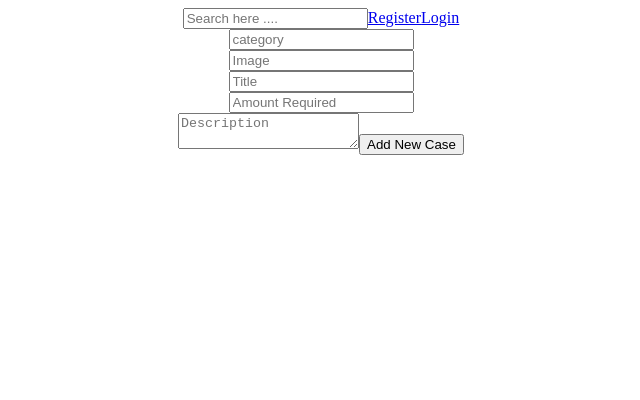
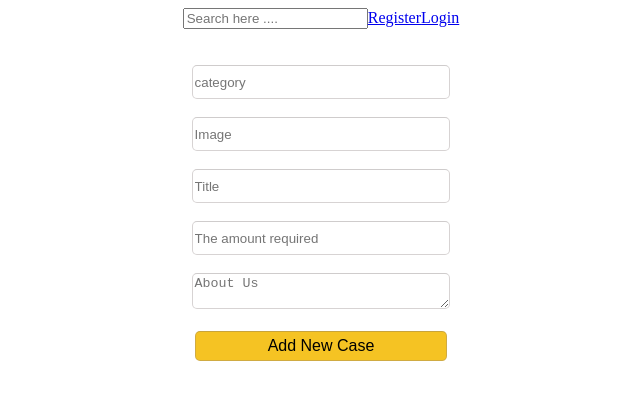
Before and after one commit to CodeWarriorsTeam/MERAKI_Academy_Project_5, a React (Create React App) app in the folder frontend/: page /newcase in a window 1280 px wide. Shown: the top 400 px of the page, without its empty margins (319-959 px from the left). Built offline with nearby package versions, Linux system fonts and the light colour scheme.

Commit message:
create css to NewCasePage

```diff
--- a/frontend/src/component/NewCase/NewCase.css
+++ b/frontend/src/component/NewCase/NewCase.css
@@ -0,0 +1,107 @@
+.newpage {
+  height: 100%;
+  width: 100%;
+}
+
+.category:hover {
+  border-top: 1px rgb(0, 0, 0) solid;
+  border-right: 1px rgb(0, 0, 0) solid;
+  border-left: 1px rgb(0, 0, 0) solid;
+  border-bottom: 1px rgb(0, 0, 0) solid;
+}
+.category {
+  height: 30px;
+  width: 20%;
+  border-top: 1px rgba(116, 105, 105, 0.342) solid;
+  border-right: 1px rgba(138, 127, 127, 0.342) solid;
+  border-left: 1px rgba(138, 127, 127, 0.342) solid;
+  border-bottom: 1px rgba(138, 127, 127, 0.342) solid;
+  color: black;
+  border-radius: 5px;
+}
+
+.image:hover {
+    border-top: 1px rgb(0, 0, 0) solid;
+    border-right: 1px rgb(0, 0, 0) solid;
+    border-left: 1px rgb(0, 0, 0) solid;
+    border-bottom: 1px rgb(0, 0, 0) solid;
+  }
+  .image {
+    height: 30px;
+    width: 20%;
+    border-top: 1px rgba(116, 105, 105, 0.342) solid;
+    border-right: 1px rgba(138, 127, 127, 0.342) solid;
+    border-left: 1px rgba(138, 127, 127, 0.342) solid;
+    border-bottom: 1px rgba(138, 127, 127, 0.342) solid;
+    color: black;
+    border-radius: 5px;
+  }
+
+  .title:hover {
+    border-top: 1px rgb(0, 0, 0) solid;
+    border-right: 1px rgb(0, 0, 0) solid;
+    border-left: 1px rgb(0, 0, 0) solid;
+    border-bottom: 1px rgb(0, 0, 0) solid;
+  }
+  .title {
+    height: 30px;
+    width: 20%;
+    border-top: 1px rgba(116, 105, 105, 0.342) solid;
+    border-right: 1px rgba(138, 127, 127, 0.342) solid;
+    border-left: 1px rgba(138, 127, 127, 0.342) solid;
+    border-bottom: 1px rgba(138, 127, 127, 0.342) solid;
+    color: black;
+    border-radius: 5px;
+  }
+  .amount:hover {
+    border-top: 1px rgb(0, 0, 0) solid;
+    border-right: 1px rgb(0, 0, 0) solid;
+    border-left: 1px rgb(0, 0, 0) solid;
+    border-bottom: 1px rgb(0, 0, 0) solid;
+  }
+  .amount {
+    height: 30px;
+    width: 20%;
+    border-top: 1px rgba(116, 105, 105, 0.342) solid;
+    border-right: 1px rgba(138, 127, 127, 0.342) solid;
+    border-left: 1px rgba(138, 127, 127, 0.342) solid;
+    border-bottom: 1px rgba(138, 127, 127, 0.342) solid;
+    color: black;
+    border-radius: 5px;
+  }
+  .description:hover {
+    border-top: 1px rgb(0, 0, 0) solid;
+    border-right: 1px rgb(0, 0, 0) solid;
+    border-left: 1px rgb(0, 0, 0) solid;
+    border-bottom: 1px rgb(0, 0, 0) solid;
+  }
+  .description {
+    height: 30px;
+    width: 20%;
+    border-top: 1px rgba(116, 105, 105, 0.342) solid;
+    border-right: 1px rgba(138, 127, 127, 0.342) solid;
+    border-left: 1px rgba(138, 127, 127, 0.342) solid;
+    border-bottom: 1px rgba(138, 127, 127, 0.342) solid;
+    color: black;
+    border-radius: 5px;
+  }
+
+  .new:hover {
+    border-top: 1px rgb(0, 0, 0) solid;
+    border-right: 1px rgb(0, 0, 0) solid;
+    border-left: 1px rgb(0, 0, 0) solid;
+    border-bottom: 1px rgb(0, 0, 0) solid;
+    cursor: pointer;
+  }
+  .new {
+    height: 30px;
+    width: 20%;
+    border-radius: 5px;
+    border-top: 1px rgba(116, 105, 105, 0.342) solid;
+    border-right: 1px rgba(138, 127, 127, 0.342) solid;
+    border-left: 1px rgba(138, 127, 127, 0.342) solid;
+    border-bottom: 1px rgba(138, 127, 127, 0.342) solid;
+    background-color: #f5c323;
+    color: black;
+    font-size: 2ch;
+  }
--- a/frontend/src/component/NewCase/NewCase.js
+++ b/frontend/src/component/NewCase/NewCase.js
@@ -1,75 +1,115 @@
 import React, { useState } from "react";
 import axios from "axios";
+import "./NewCase.css";
 import { useNavigate } from "react-router-dom";
 import { useDispatch, useSelector } from "react-redux";
 import { AddCase } from "../../reducer/cases";
 
 const NewCase = () => {
-const navigate=useNavigate()
+  const navigate = useNavigate();
   const [case_image, setCase_Image] = useState("");
   const [category, setCategory] = useState("");
 
   const [title, setTitle] = useState("");
-  const [TheAmountRequired,setTheAmountRequired] = useState("");
+  const [TheAmountRequired, setTheAmountRequired] = useState("");
   const [case_description, setCase_Description] = useState("");
 
-  const [message,setMessage] = useState("")
+  const [message, setMessage] = useState("");
 
+  const dispatch = useDispatch();
 
-const dispatch = useDispatch();
+  const state = useSelector((state) => {
+    return { cases: state.casesReducer.cases, token: state.loginReducer.token };
+  });
 
-const state = useSelector((state)=>{
-    return {cases: state.casesReducer.cases,token:state.loginReducer.token}
-})
+  const addNewCase = () => {
+    axios
+      .post(
+        "http://localhost:5000/cases",
+        { category, case_image, title, case_description, TheAmountRequired },
+        {
+          headers: {
+            Authorization: `Bearer ${state.token}`,
+          },
+        }
+      )
 
-
-  const addNewCase = ()=>{
-      axios
-      .post("http://localhost:5000/cases",{category,case_image,title,case_description,TheAmountRequired},{ headers: {
-        Authorization: `Bearer ${state.token}`,
-      }})
-
-      .then((result)=>{
-          dispatch(AddCase({category,case_image,title,case_description,TheAmountRequired}))
-          setMessage("the case has been created successfully")
-          navigate(`/allcases`)
-
-      }).catch((err)=>{
-        setMessage(err.response.data.message)
+      .then((result) => {
+        dispatch(
+          AddCase({
+            category,
+            case_image,
+            title,
+            case_description,
+            TheAmountRequired,
+          })
+        );
+        setMessage("the case has been created successfully");
+        navigate(`/allcases`);
       })
-  }
+      .catch((err) => {
+        setMessage(err.response.data.message);
+      });
+  };
 
   return (
-    <>
-<br/>
-<input type="text" placeholder="category" onChange={(e)=>{
+    <div className="newPage">
+      <br />
+      <br />
 
-setCategory(e.target.value);
-    }}></input>
+      <input className="category"
+        type="text"
+        placeholder="category"
+        onChange={(e) => {
+          setCategory(e.target.value);
+        }}
+      ></input>
+      <br />
 
       <br />
-      <input type="text" placeholder="Image" onChange={(e)=>{
-
-  setCase_Image(e.target.value);
-      }}></input>
+      <input className="image"
+        type="text"
+        placeholder="Image"
+        onChange={(e) => {
+          setCase_Image(e.target.value);
+        }}
+      ></input>
+      <br />
       <br />
 
-      <input type="text" placeholder="Title" onChange={(e)=>{
-  setTitle(e.target.value)
-      }}></input>
+      <input className="title"
+        type="text"
+        placeholder="Title"
+        onChange={(e) => {
+          setTitle(e.target.value);
+        }}
+      ></input>
+      <br />
       <br />
 
-      <input type="number" placeholder="Amount Required" onChange={(e)=>{
-  setTheAmountRequired(e.target.value)
-      }}></input>
+      <input className="amount"
+        type="number"
+        placeholder="The amount required"
+        onChange={(e) => {
+          setTheAmountRequired(e.target.value);
+        }}
+      ></input>
+      <br />
       <br />
 
-      <textarea type="text" placeholder="Description" onChange={(e)=>{
+      <textarea className="description"
+        type="text"
+        placeholder="About Us"
+        onChange={(e) => {
           setCase_Description(e.target.value);
-      }}></textarea>
-      <button onClick={addNewCase}>Add New Case</button>
+        }}
+      ></textarea>
+            <br />
+            <br />
+
+      <button className="new" onClick={addNewCase}>Add New Case</button>
       {message}
-    </>
+    </div>
   );
 };
 export default NewCase;
```
Also changed, not shown: frontend/src/component/login/Login.css (+7 -7 lines).
